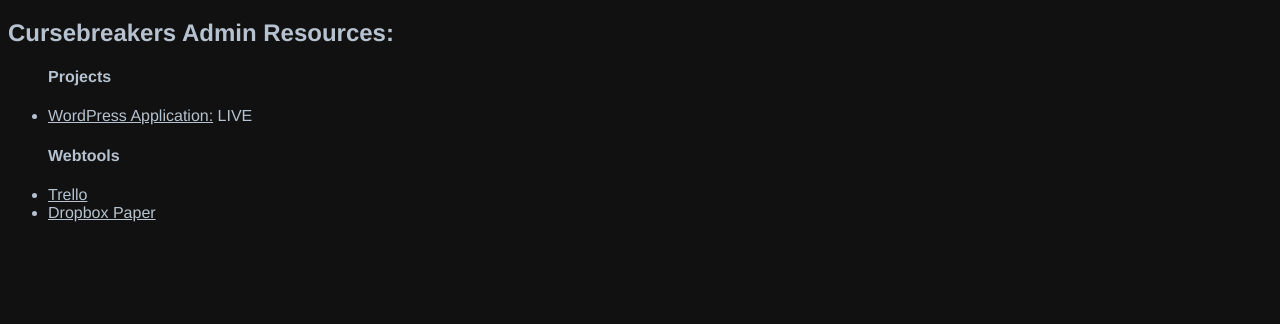
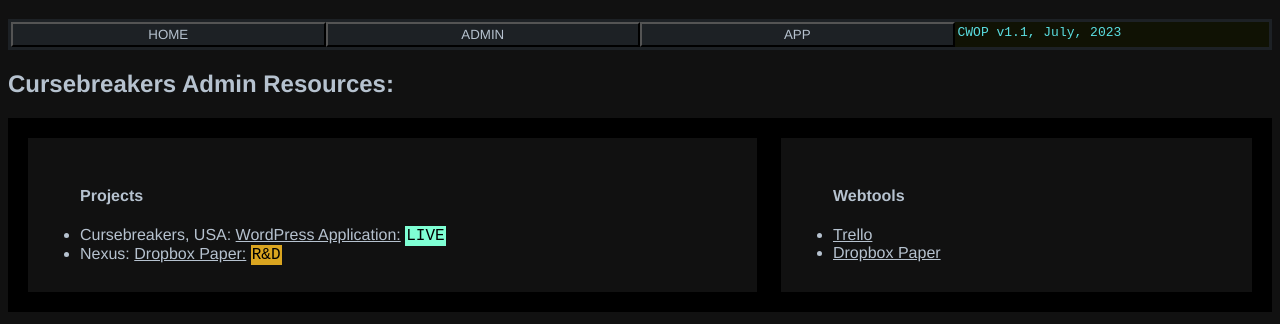
Before and after one commit to cursebreakers/CWOP, a plain HTML site: page pages/adminportal.html in a window 1280 px wide. Shown: the part 61-385 px from the top of the page. Drawn offline with Linux system fonts and the light colour scheme.

Commit message:
Nexus project added, status added to admin portal

```diff
--- a/pages/adminportal.html
+++ b/pages/adminportal.html
@@ -6,16 +6,36 @@
   <link rel="stylesheet" href="../stylesheet.css">
 </head>
 <body>
+  <h1 class="header">CWOP: ADMIN PORTAL</h1>
+  <nav class="navbar">
+    <div class="navbox">
+      <button onclick="href='CWOP/index.html';" class="navbut">HOME</button>
+    </div>
+    <div class="navbox">
+      <button class="navbut">ADMIN</button>
+    </div>
+    <div class="navbox">
+      <button class="navbut">APP</button>
+    </div>
+    <div class="navbox"><span class="versiontag" id="appstatus">CWOP v1.1, July, 2023</span></div>
+  </nav>
   <div>
-    <h1 class="header">CWOP: ADMIN PORTAL</h1>
     <h2>Cursebreakers Admin Resources:</h2>
-      <ul id="ProjectLinks"><h4>Projects</h4>
-        <li> <a class="projlnk" href="https://cursebreakersapp.wordpress.com">WordPress Application:</a> LIVE</li>
-      </ul>
-      <ul id="Webtools"><h4>Webtools</h4>
-        <li><a class="wbtlnk" href="https://trello.com/b/mhFdvzyw/cursebreakers-ops">Trello</a></li>
-        <li><a class="wbtlnk" href="https://paper.dropbox.com/doc/Cursebreakers-USA-Scaffold--B7ihiH2MwxdH9l0tOfk2Y1a~AQ-sFDGno7Yn71FJqYg84bsO">Dropbox Paper</a></li>
-      </ul>
+    <div class="platform">
+      <div class="p1">
+        <ul id="ProjectLinks">
+          <h4>Projects</h4>
+          <li>Cursebreakers, USA: <a class="projlnk" href="https://cursebreakersapp.wordpress.com">WordPress Application:</a> <span class="appstatus2">LIVE</span></li>
+          <li>Nexus: <a class=projlnk href="https://paper.dropbox.com/doc/Nexus-Scaffold-r10F4fRjvOaph24JN3PQM">Dropbox Paper:</a> <span class="appstatus3">R&D</span></li>
+        </ul>
+      </div>
+      <div class="p1">
+        <ul id="Webtools"><h4>Webtools</h4>
+          <li><a class="wbtlnk" href="https://trello.com/b/mhFdvzyw/cursebreakers-ops">Trello</a></li>
+          <li><a class="wbtlnk" href="https://paper.dropbox.com/doc/Cursebreakers-USA-Scaffold--B7ihiH2MwxdH9l0tOfk2Y1a~AQ-sFDGno7Yn71FJqYg84bsO">Dropbox Paper</a></li>
+        </ul>
+      </div>
+    </div>
   </div>
   <div class="logopanel">
     <a class="logolink" href="../index.html">
--- a/stylesheet.css
+++ b/stylesheet.css
@@ -99,6 +99,20 @@
     font-family: monospace;
 }
 
+.appstatus2 {
+    font-family: monospace;
+    background-color: aquamarine;
+    padding: 1px;
+    color:#000000
+}
+
+.appstatus3 {
+    font-family: monospace;
+    background-color: goldenrod;
+    padding: 1px;
+    color:#000000
+}
+
 .construction {
     background-color: #B6C2CF;
     padding-left: .5%;
```
Also changed, not shown: index.html (+2 -2 lines).
